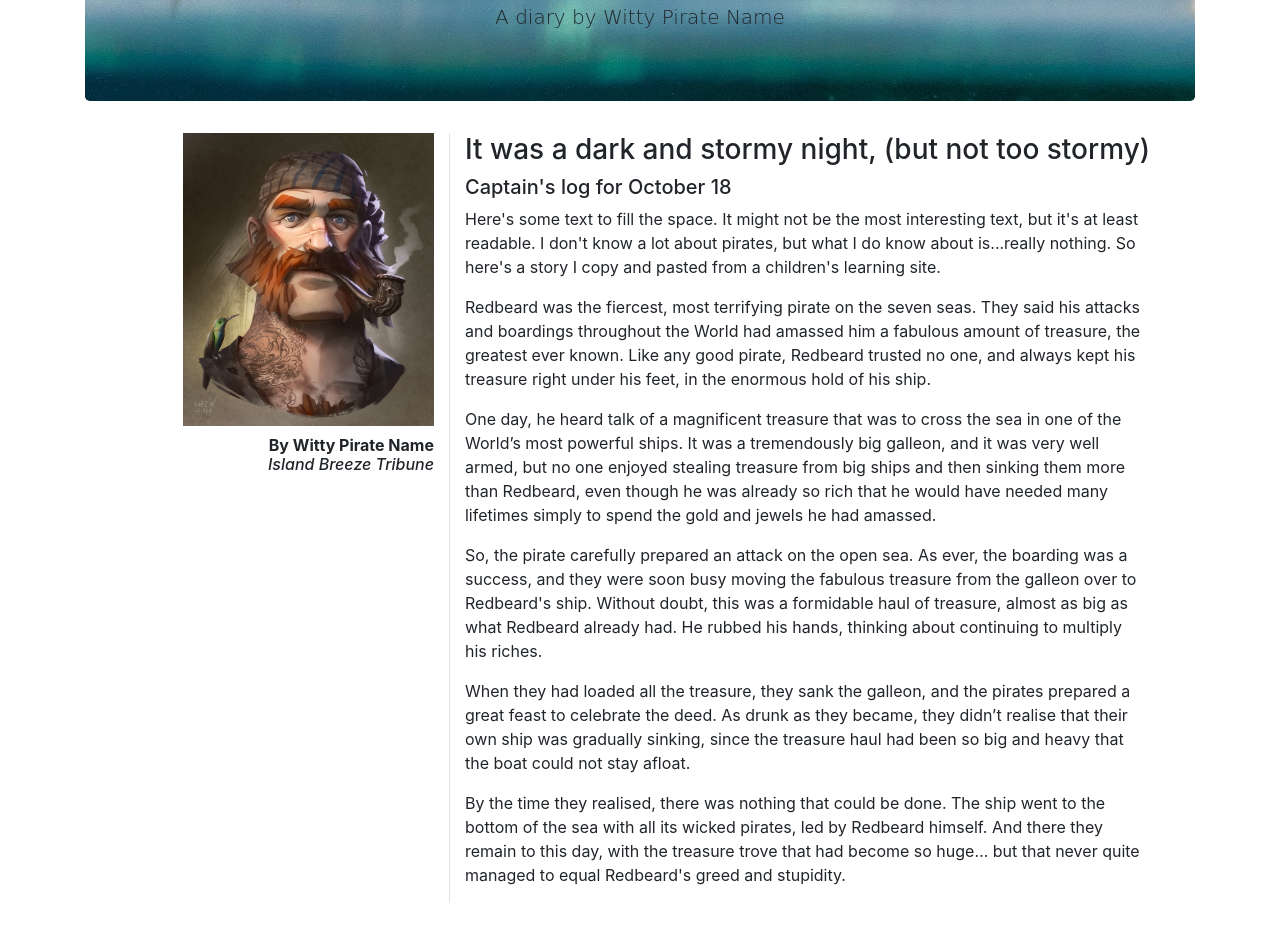
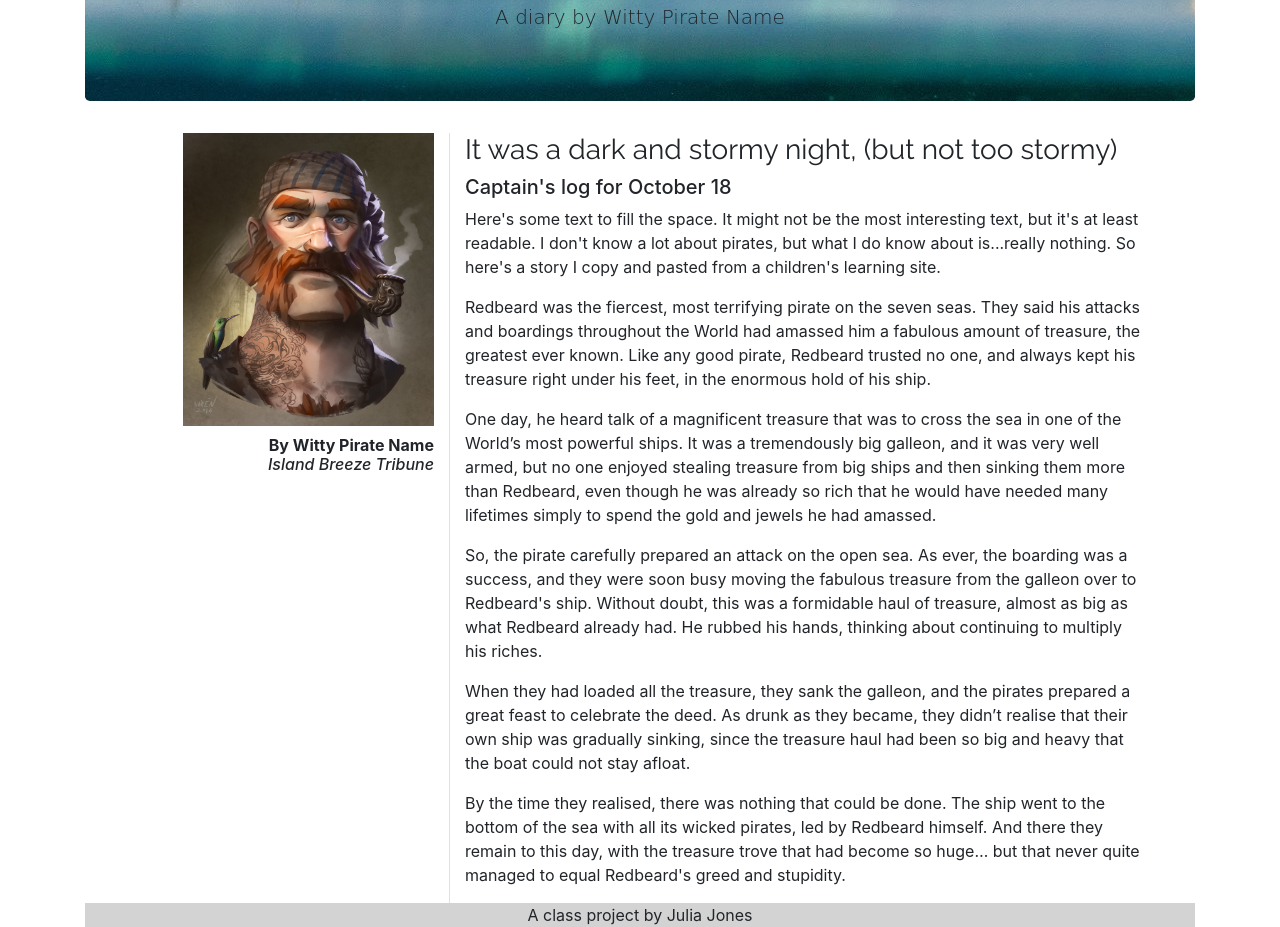
Before and after one commit to juliajones98/julia-bootstrap-homework, a website: page docs/index.html in a window 1280 px wide. Shown: the part 171-1098 px from the top of the page. Before the commit the page ends 1074 px from the top, so only its background shows below. Drawn offline with Linux system fonts and the light colour scheme; a web font is replaced by a local one.

Commit message:
Ok I did a few more things but I'm done for now

```diff
--- a/docs/index.html
+++ b/docs/index.html
@@ -6,6 +6,7 @@
     <meta name="viewport" content="width=device-width, initial-scale=1.0" />
     <link rel="stylesheet" href="css/styles.css">
     <link rel="stylesheet" href="https://fonts.googleapis.com/css?family=Germania+One">
+    <link rel="stylesheet" href="https://fonts.googleapis.com/css?family=Raleway">
   </head>
 
   <body>
@@ -42,7 +43,7 @@
           <h6 class="font-italic float-right">Island Breeze Tribune</h6>
         </div>
         <div class="col-8">
-          <h3>It was a dark and stormy night, (but not too stormy)</h3>
+          <h3 class="title">It was a dark and stormy night, (but not too stormy)</h3>
           <h5>Captain's log for October 18</h4>
           <p>
             Here's some text to fill the space. It might not be the most interesting text, but it's at least readable. I don't know a lot about pirates, but what I do know about is...really nothing. So here's a story I copy and pasted from a children's learning site.
@@ -69,6 +70,9 @@
           </p>
         </div>
       </div>
+      <footer class="text-center" background-color=gray>
+        A class project by Julia Jones
+      </footer>
 
     <!-- Closing scripts here -->
     <script src="js/jquery.min.js"></script>
--- a/src/scss/_main.scss
+++ b/src/scss/_main.scss
@@ -19,6 +19,14 @@ div.image {
   height: 20%;
 }
 
+h3.title {
+  font-family: 'Raleway', sans-serif;
+}
+
 p {
   margin-right: 50px;
 }
+
+footer {
+  background-color: lightgray;
+}
```
Also changed, not shown: src/html/index.html (+5 -1 lines), docs/css/styles.css.
